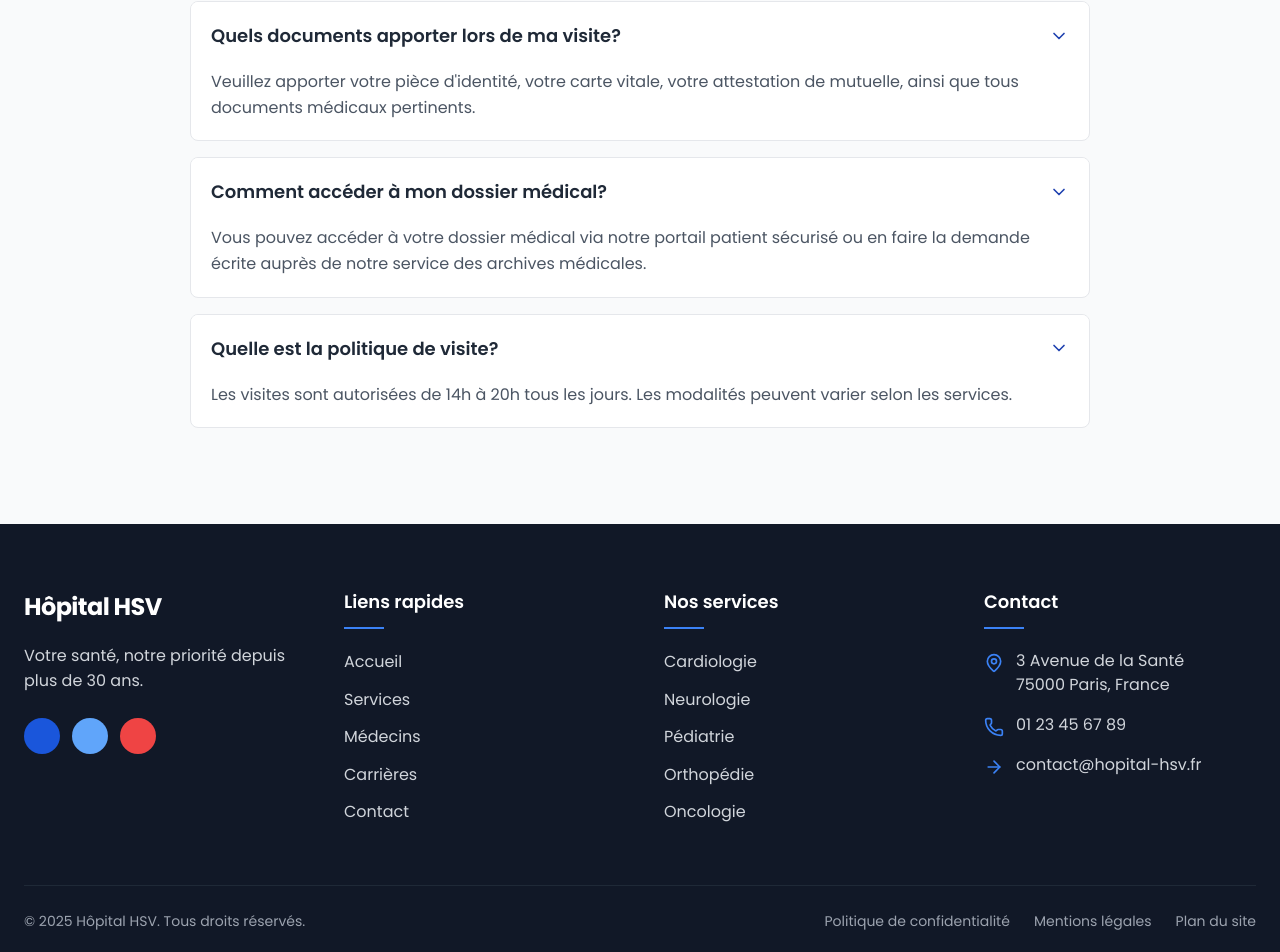
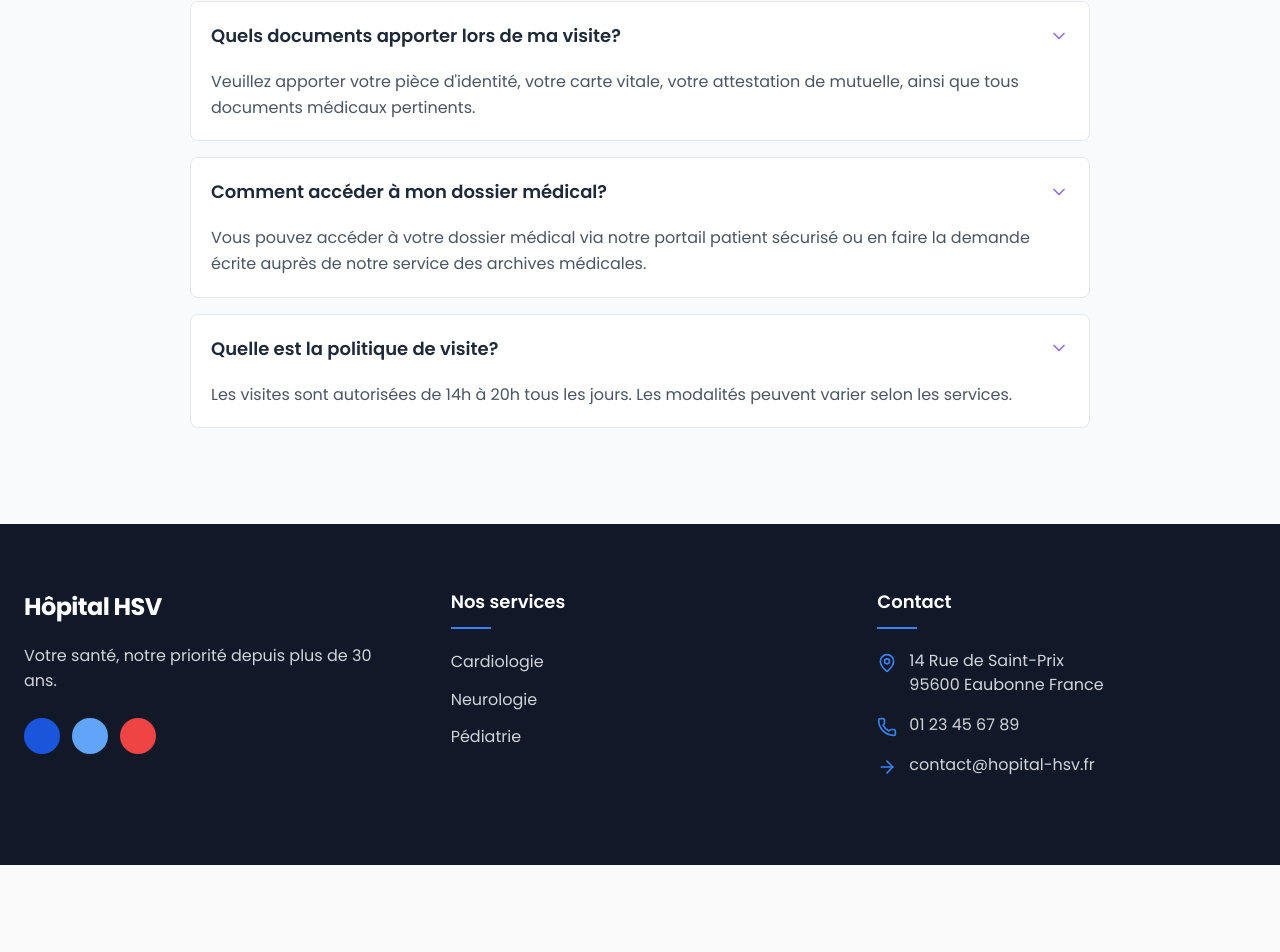
Before and after one commit to Titi7834/hopital-hsv, a React app: page / in a window 1280 px wide. Shown: the part 1532-2484 px from the top of the page. After the commit the page ends 2397 px from the top, so only its background shows below. Built offline with nearby package versions, Linux system fonts and the light colour scheme.

Commit message:
Update du Front 11h02

```diff
--- a/src/pages/BookPage.css
+++ b/src/pages/BookPage.css
@@ -1,8 +1,6 @@
-/* BookPage.css */
-@import url('https://fonts.googleapis.com/css2?family=Poppins:wght@300;400;500;600;700&display=swap');
 
 :root {
-  --primary: #1e40af;
+  --primary: #9370DB;
   --primary-light: #3b82f6;
   --primary-dark: #1e3a8a;
   --secondary: #14b8a6;
--- a/src/pages/HomePage.css
+++ b/src/pages/HomePage.css
@@ -1,4 +1,3 @@
-@import url('https://fonts.googleapis.com/css2?family=Poppins:wght@300;400;500;600;700&display=swap');
 
 :root {
   --primary: #9370DB;
--- a/src/pages/HomePage.js
+++ b/src/pages/HomePage.js
@@ -2,7 +2,6 @@ import React, { useState } from 'react';
 import { useNavigate } from 'react-router-dom';
 import { Clock, MapPin, Phone, Calendar, Search, User, Menu, X, ChevronRight, ChevronDown, Heart, ArrowRight } from 'lucide-react';
 import './HomePage.css';
-import './BookPage';
 
 export default function HomePage() {
   const [menuOpen, setMenuOpen] = useState(false);
@@ -33,9 +32,9 @@ export default function HomePage() {
             <a href="#" className="navLink activeLink">Accueil</a>
             <a href="#" className="navLink normalLink">Médecins</a>
             <a href="#" className="navLink normalLink">Patients</a>
-        </div>
-        <div className="flexStart desktopMenu">
-        </div>
+          </div>
+          <div className="flexStart desktopMenu">
+          </div>
           <div className="flexStart desktopMenu">
             <button className="appointmentButton" onClick={handleClick}>Prendre RDV</button>
           </div>
@@ -133,42 +132,30 @@ export default function HomePage() {
             <div className="footerLogo">Hôpital HSV</div>
             <div className="footerDescription">Votre santé, notre priorité depuis plus de 30 ans.</div>
             <div className="socialLinks">
-              <a href="#" className="socialIcon" style={{ backgroundColor: '#1a56db' }}>
-                <span className="sr-only">Facebook</span>
+              <a className="socialIcon" style={{ backgroundColor: '#1a56db' }}>
+                <span className="sr-only">Bleu</span>
               </a>
-              <a href="#" className="socialIcon" style={{ backgroundColor: '#60a5fa' }}>
-                <span className="sr-only">Twitter</span>
+              <a className="socialIcon" style={{ backgroundColor: '#60a5fa' }}>
+                <span className="sr-only">Bleu Clair</span>
               </a>
-              <a href="#" className="socialIcon" style={{ backgroundColor: '#ef4444' }}>
-                <span className="sr-only">YouTube</span>
+              <a className="socialIcon" style={{ backgroundColor: '#ef4444' }}>
+                <span className="sr-only">Rouge</span>
               </a>
             </div>
           </div>
           <div>
-            <div className="columnTitle">Liens rapides</div>
-            <ul className="footerList">
-              <li className="footerListItem"><a href="#" className="footerLink">Accueil</a></li>
-              <li className="footerListItem"><a href="#" className="footerLink">Services</a></li>
-              <li className="footerListItem"><a href="#" className="footerLink">Médecins</a></li>
-              <li className="footerListItem"><a href="#" className="footerLink">Carrières</a></li>
-              <li className="footerListItem"><a href="#" className="footerLink">Contact</a></li>
-            </ul>
-          </div>
-          <div>
             <div className="columnTitle">Nos services</div>
             <ul className="footerList">
-              <li className="footerListItem"><a href="#" className="footerLink">Cardiologie</a></li>
-              <li className="footerListItem"><a href="#" className="footerLink">Neurologie</a></li>
-              <li className="footerListItem"><a href="#" className="footerLink">Pédiatrie</a></li>
-              <li className="footerListItem"><a href="#" className="footerLink">Orthopédie</a></li>
-              <li className="footerListItem"><a href="#" className="footerLink">Oncologie</a></li>
+              <li className="footerListItem"><a className="footerLink">Cardiologie</a></li>
+              <li className="footerListItem"><a className="footerLink">Neurologie</a></li>
+              <li className="footerListItem"><a className="footerLink">Pédiatrie</a></li>
             </ul>
           </div>
           <div>
             <div className="columnTitle">Contact</div>
             <div className="contactItem">
               <MapPin size={20} className="contactIcon" />
-              <span className="contactText">3 Avenue de la Santé<br />75000 Paris, France</span>
+              <span className="contactText">14 Rue de Saint-Prix<br />95600 Eaubonne France</span>
             </div>
             <div className="contactItem">
               <Phone size={20} className="contactIcon" />
@@ -180,14 +167,6 @@ export default function HomePage() {
             </div>
           </div>
         </div>
-        <div className="footerBottom">
-          <div className="copyright">© 2025 Hôpital HSV. Tous droits réservés.</div>
-          <div className="legalLinks">
-            <a href="#" className="legalLink">Politique de confidentialité</a>
-            <a href="#" className="legalLink">Mentions légales</a>
-            <a href="#" className="legalLink">Plan du site</a>
-          </div>
-        </div>
       </footer>
     </div>
   );
```
